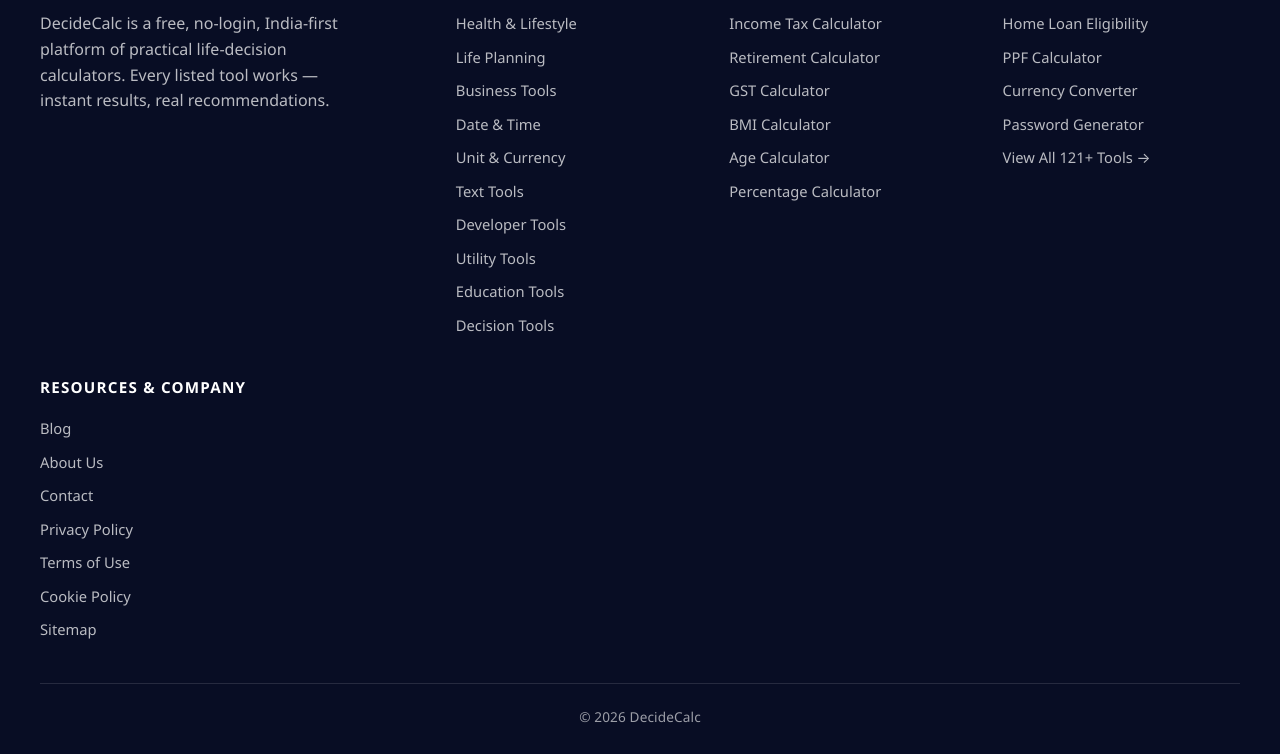
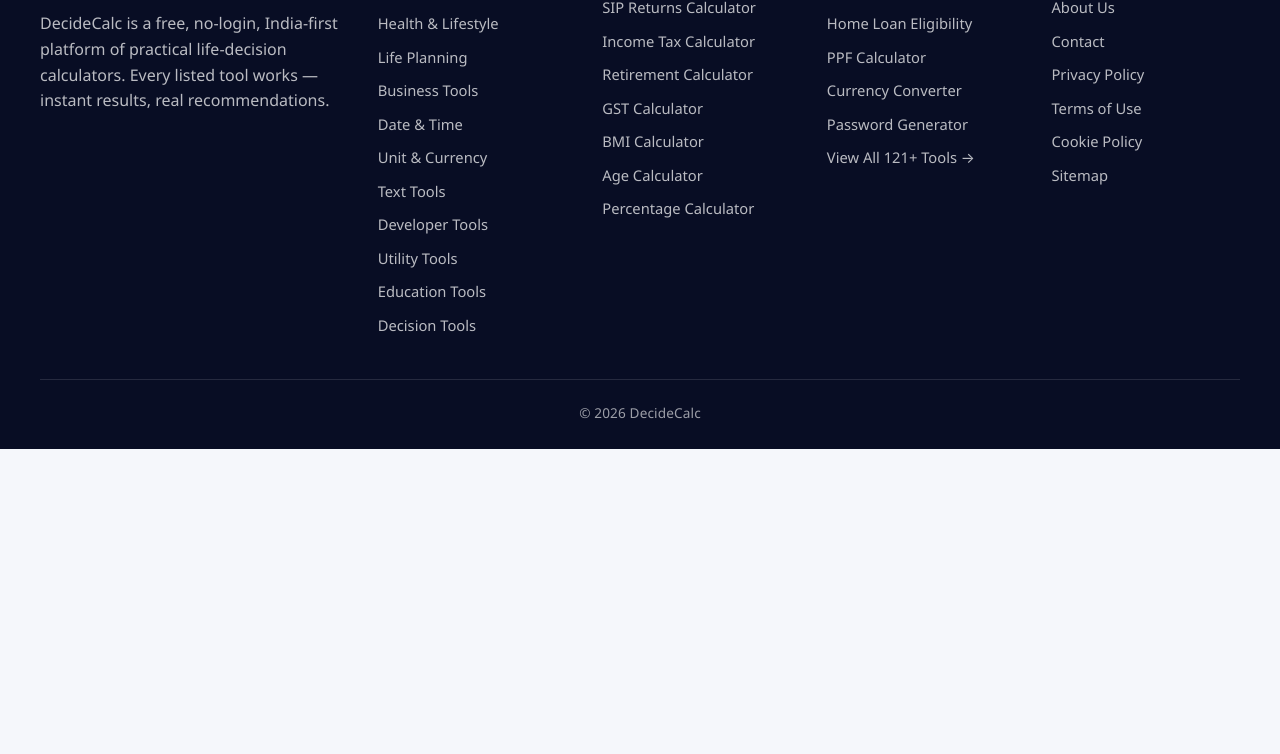
Before and after one commit to girija9599/decidecalc, a plain HTML site: page index.html in a window 1280 px wide. Shown: the part 9591-10345 px from the top of the page. After the commit the page ends 10040 px from the top, so only its background shows below. Drawn offline with Linux system fonts and the light colour scheme.

Commit message:
fix: footer 5th column wrapping — add 5th grid track + responsive breakpoints

```diff
--- a/assets/css/main.css
+++ b/assets/css/main.css
@@ -662,8 +662,9 @@
 .site-footer { background: var(--primary-700); color: rgba(255,255,255,.78); padding: 60px 0 26px; margin-top: 40px; }
 [data-theme="dark"] .site-footer { background:#070C18; }
 .site-footer h4 { color:#fff; font-size:.95rem; text-transform:uppercase; letter-spacing:.08em; margin-bottom:16px; }
-.footer-grid { display:grid; grid-template-columns: 1.6fr 1fr 1fr 1fr; gap: 36px; margin-bottom: 36px; }
-@media (max-width: 820px){ .footer-grid{ grid-template-columns:1fr 1fr; } }
+.footer-grid { display:grid; grid-template-columns: 1.6fr 1fr 1fr 1fr 1fr; gap: 36px; margin-bottom: 36px; }
+@media (max-width: 1024px){ .footer-grid{ grid-template-columns:1fr 1fr 1fr; } }
+@media (max-width: 768px){ .footer-grid{ grid-template-columns:1fr 1fr; } }
 @media (max-width: 480px){ .footer-grid{ grid-template-columns:1fr; } }
 .site-footer a { display:block; padding:5px 0; color: rgba(255,255,255,.72); transition:.2s; font-size:.92rem; }
 .site-footer a:hover { color:#fff; padding-left:4px; }
```
